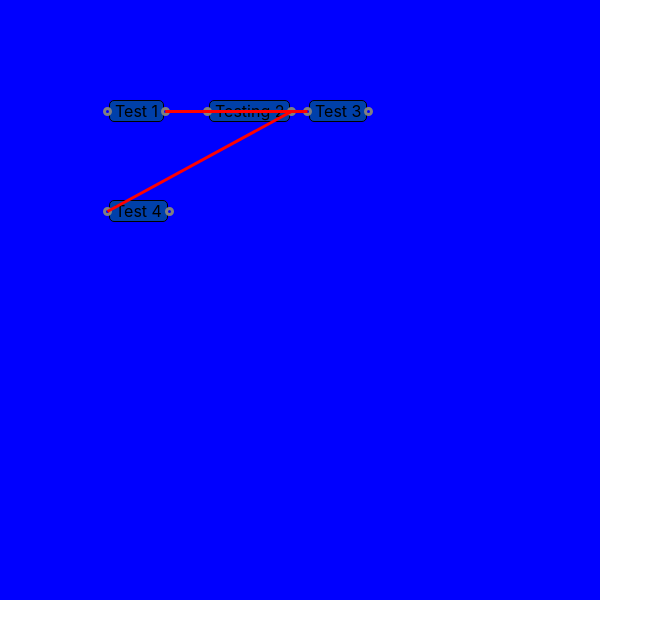
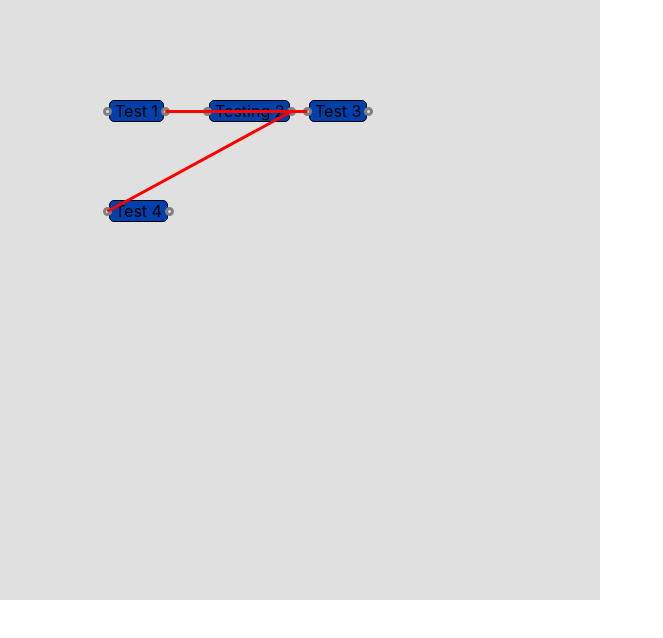
Before and after one commit to polygonhell/React-DAG, a React (Create React App) app: page / in a window 1280 px wide. Shown: the top 638 px of the page, without its empty margins (0-663 px from the left). Built offline with nearby package versions, Linux system fonts and the light colour scheme.

Commit message:
Panning of graph

```diff
--- a/src/graph/Graph.tsx
+++ b/src/graph/Graph.tsx
@@ -20,6 +20,7 @@ export interface Elements {
 
 interface GraphProps extends HTMLAttributes<HTMLElement> {
   elements: Elements
+  position?: [number, number]
 }
 
 const defaultNodeType: Record<string, NodeJSX<any>> = {
@@ -30,7 +31,7 @@ const defaultEdgeType: Record<string, EdgeJSX<any>> = {
   default: StraightEdge
 }
 
-export const Graph = forwardRef(({ elements }: GraphProps, ref): JSX.Element => {
+export const Graph = forwardRef(({ elements, position }: GraphProps, ref): JSX.Element => {
   const nodeTypes = defaultNodeType
   const edgeTypes = defaultEdgeType
   // TODO might need an ordered Map
@@ -38,7 +39,13 @@ export const Graph = forwardRef(({ elements }: GraphProps, ref): JSX.Element =>
   const [edges] = useState<Map<string, IEdge>>(new Map())
   const [nodesRendered, setNodesRendered] = useState<boolean>(false)
   const [, setRender] = useState<number>(0)
-  const outerRef = useRef<HTMLDivElement>(null)
+  const innerRef = useRef<HTMLDivElement>(null)
+
+  // Note these are not persised state because we don't want to render for every update - maybe use refs?
+  let dragSourcePosition: [number, number] | undefined = undefined
+  let canvasPosition: [number, number] = position || [0, 0]
+  const scale = 1.0
+
 
   const forceRender = useCallback((): void => {
     setRender(r => r + 1)
@@ -70,7 +77,7 @@ export const Graph = forwardRef(({ elements }: GraphProps, ref): JSX.Element =>
     if (!nodesRendered && nodeArray.length > 0 && (nodeArray[0][1].refObject.current != null)) {
       setNodesRendered(true)
     }
-  },  [nodesRendered, nodeArray])
+  }, [nodesRendered, nodeArray])
 
 
 
@@ -101,13 +108,20 @@ export const Graph = forwardRef(({ elements }: GraphProps, ref): JSX.Element =>
 
   }
 
-  const onMouseDown: MouseEventHandler = e => { }
-  const onMouseMove: MouseEventHandler = e => { }
-  const onMouseUp: MouseEventHandler = e => { }
+  function transformString(): string { return `scale(${scale}) translate(${canvasPosition[0]}px,${canvasPosition[1]}px)` }
+
+  const onMouseDown: MouseEventHandler = e => { dragSourcePosition = [canvasPosition[0] - e.clientX, canvasPosition[1] - e.clientY]; return true }
+  const onMouseMove: MouseEventHandler = e => {
+    if (dragSourcePosition) {
+      canvasPosition[0] = dragSourcePosition[0] + e.clientX
+      canvasPosition[1] = dragSourcePosition[1] + e.clientY
+      let style = innerRef.current?.style
+      if (style)
+        style.setProperty("transform", transformString())
+    }
+  }
+  const onMouseUp: MouseEventHandler = e => { dragSourcePosition = undefined }
   const onMouseLeave: MouseEventHandler = e => { onMouseUp(e) }
-
-
-  const scale = 1.0
 
   function edgePositions(e: IEdge): [number, number][] {
     const fromNode = nodes.get(e.from.node)?.refObject.current
@@ -117,11 +131,11 @@ export const Graph = forwardRef(({ elements }: GraphProps, ref): JSX.Element =>
     return ((fromPos && toPos) ? [fromPos, toPos] : [])
   }
 
-
   return (
     <>
-      <div className="outerDiv" ref={outerRef} style={{ transform: `scale(${scale})`, width: 600, height: 600}}
+      <div className="outerDiv" style={{ width: 600, height: 600, overflow: "clip", backgroundColor:"#e0e0e0" }}
         onMouseDown={onMouseDown} onMouseMove={onMouseMove} onMouseUp={onMouseUp} onMouseLeave={onMouseLeave}>
+        <div ref={innerRef} style={{ transform: transformString(), width: "100%", height: "100%"}}>
           {nodeArray.map(([_, n]) =>
             <NodeWrapper ref={n.refObject} key={n.id} id={n.id} scale={scale} pos={n.position} onMove={onNodeMove}>
               {React.createElement(n.type, { data: n.data })}
@@ -129,13 +143,14 @@ export const Graph = forwardRef(({ elements }: GraphProps, ref): JSX.Element =>
           }
           {/* Can't render Edges until the Nodes have been rendered once */}
           {(nodesRendered) &&
-          <svg className="edgeSVG" width={600} height={600} >
+            <svg className="edgeSVG" width="100%" height="100%" overflow="visible" >
               {Array.from(edges).map(([_, e]) =>
                 <EdgeWrapper edgeClass={e.type} ref={e.refObject} key={e.id} path={edgePositions(e)} />
               )}
             </svg>
           }
         </div>
+      </div>
     </>
   )
 })
--- a/src/graph/NodeWrapper.tsx
+++ b/src/graph/NodeWrapper.tsx
@@ -53,13 +53,18 @@ export const NodeWrapper = forwardRef(({ id, pos, scale, children, onMove }: Nod
     console.log(`MouseDownHandle ${handleId} with Node ${id}`)
   }
 
+  const onStartDrag: DraggableEventHandler = (e, data) => {
+    e.stopPropagation()
+  }
+
   const onDrag: DraggableEventHandler = (e, data) => {
     currentPos = [data.x + originalPos[0], data.y + originalPos[1]]
     onMove(id, currentPos)
+    e.stopPropagation()
   }
 
 
-  return <Draggable scale={scale} onDrag={onDrag}>
+  return <Draggable scale={scale} onDrag={onDrag} onStart={onStartDrag} >
     <div style={{ position: "absolute", left: pos[0], top: pos[1], display: "inline-block" }}>
       <nodeContext.Provider value={{ registerHandle, onMouseDownHandle }}>
         {children}
--- a/src/graph/graph.css
+++ b/src/graph/graph.css
@@ -8,5 +8,4 @@
 
 .outerDiv {
   transform-origin: 0 0;
-  background-color: blue;
 }
```
Lines whose indentation alone changed are shown as unchanged.
